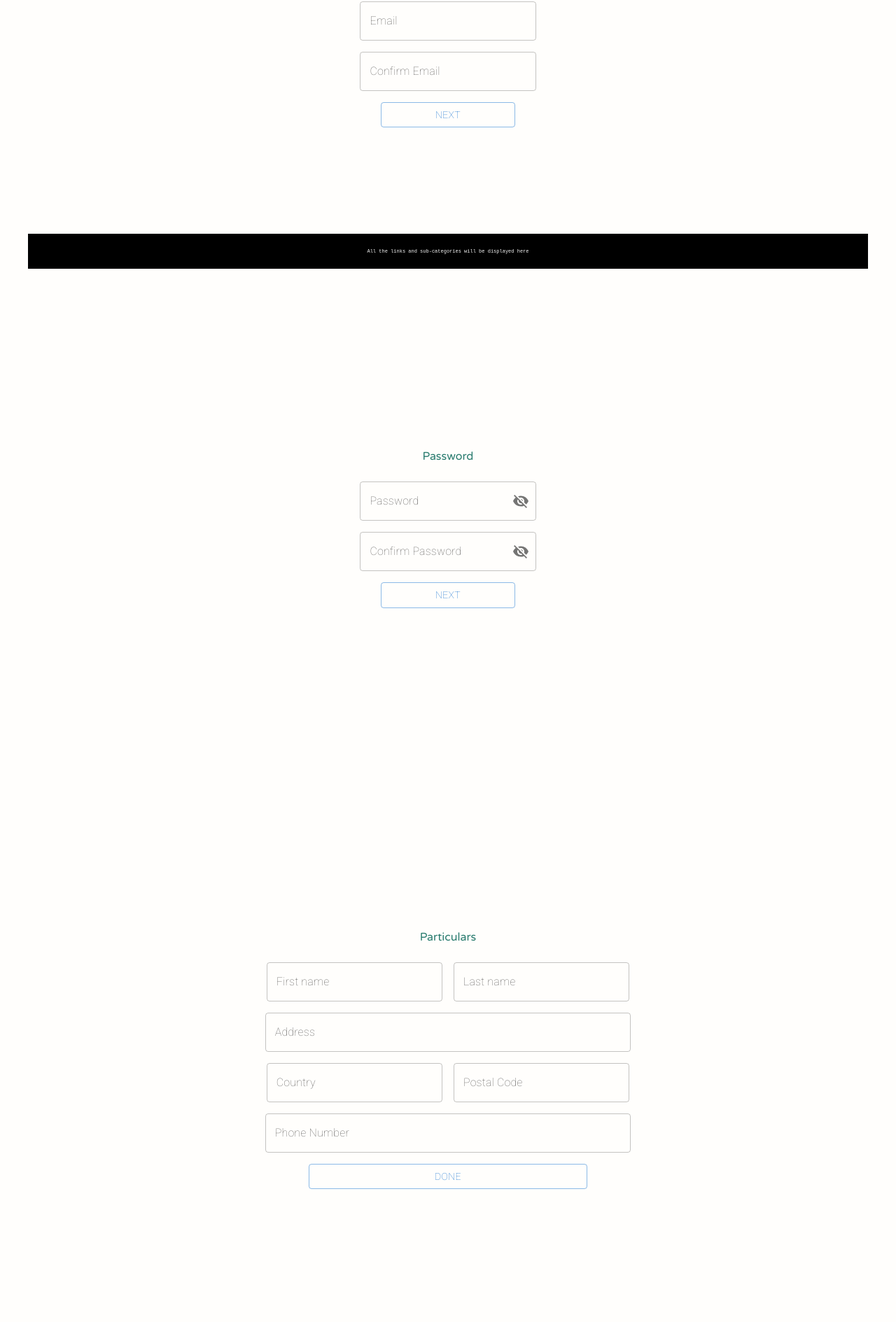
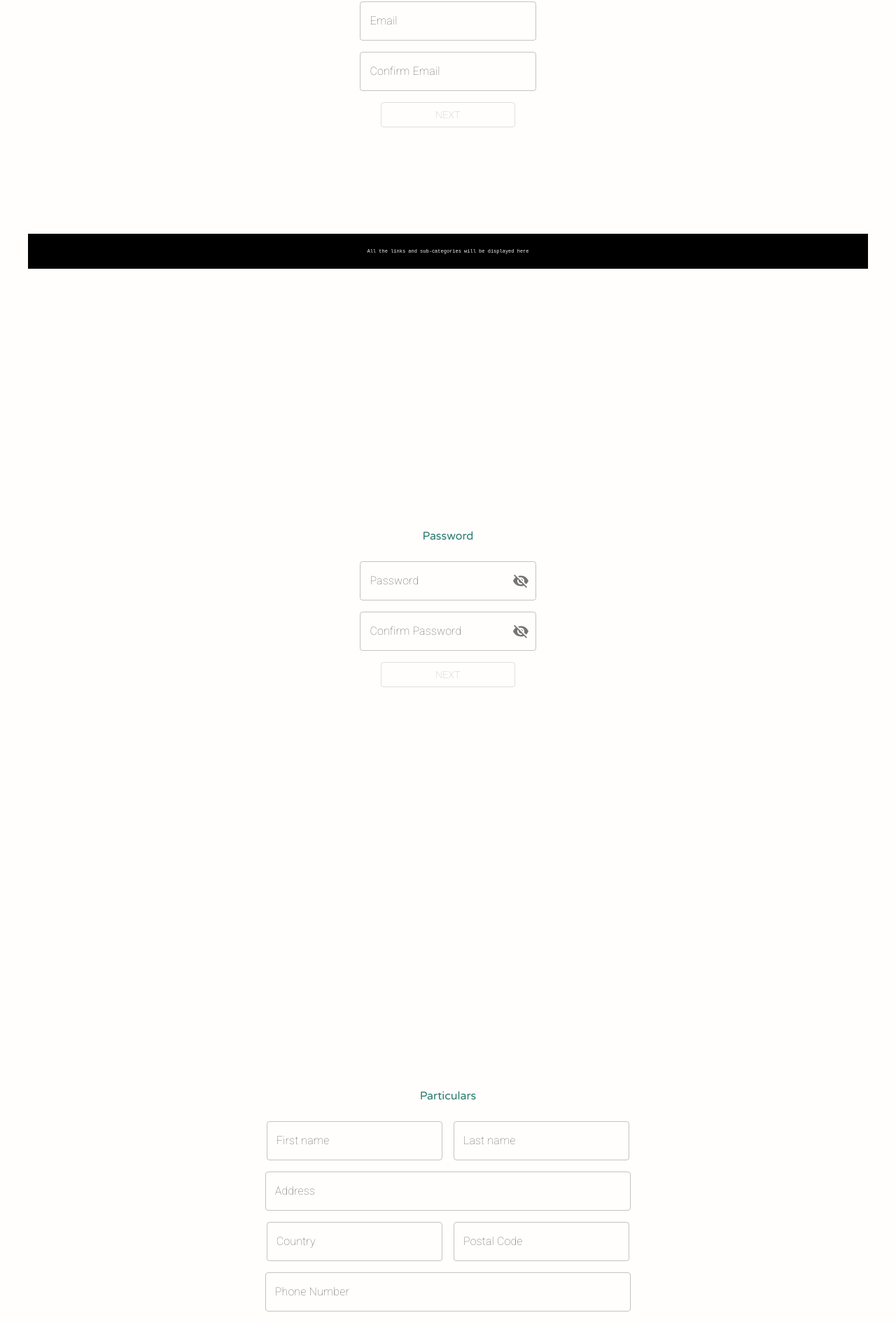
Before and after one commit to skhin/SQSBags, a React (Create React App) app in the folder frontend/: page /register in a window 1280 px wide. Shown: the part 749-2638 px from the top of the page at 70% size. Built offline with nearby package versions, Linux system fonts and the light colour scheme; a web font is replaced by a local one.

Commit message:
registration page checks and disabled buttons

```diff
--- a/frontend/src/components/Register.css
+++ b/frontend/src/components/Register.css
@@ -19,4 +19,6 @@ header {
   display: flex;
   flex-direction: column;
   align-items: center;
+  height: 100vh;
+  overflow: hidden;
 }
--- a/frontend/src/components/Register.js
+++ b/frontend/src/components/Register.js
@@ -515,34 +515,51 @@ const Register = () => {
     dispatch(userActions.registerSuccess(res.data));
   };
 
+  const [email1, setEmail1] = useState("");
+  const handleEmail1Change = (e) => {
+    setEmail1(e.target.value);
+  };
+  const emailCheck = (email1, email2) => {
+    return email1 === "" || email1 !== email2;
+  };
+
+  const passwordCheck = (password1, password2) => {
+    return password1 === "" || password1 !== password2;
+  };
+
+  const submissionCheck = () => {
+    return (user.fname === "") || (user.lname = "") || (user.address = "") || (user.country = "") || (user.countryCode = "") || (user.postal = "") || (user.phone = null)
+  }
+
   return (
     <>
       <header>
         <p>CREATE A NEW ACCOUNT</p>
       </header>
-      <div
-        className="section"
-        id="register-email"
-      >
+      <div className="section" id="register-email">
         <p>Login Information</p>
         <TextField
           id="outlined-basic"
           label="Email"
           sx={{ m: 1, width: "25ch" }}
-          type="email"
+          type="string"
+          value={email1}
+          onChange={handleEmail1Change}
           // variant="outlined"
         />
         <TextField
           id="outlined-basic"
           label="Confirm Email"
           sx={{ m: 1, width: "25ch" }}
-          type="email"
+          type="string"
+          value={user.email}
           onChange={handleEmailChange}
           // variant="outlined"
         />
 
         <Button
           variant="outlined"
+          disabled={emailCheck(email1, user.email)}
           sx={{ m: 1, width: "25ch" }}
           onClick={passwordRoute}
         >
@@ -609,6 +626,7 @@ const Register = () => {
           // onClick={() => {
           //   console.log("click!");
           // }}
+          disabled={passwordCheck(password, user.password)}
           onClick={particularsRoute}
         >
           Next
@@ -711,6 +729,7 @@ const Register = () => {
           variant="outlined"
           sx={{ m: 1, width: "52ch" }}
           onClick={handleSubmit}
+          disabled = {emailCheck || passwordCheck || submissionCheck}
         >
           Done
         </Button>
```
